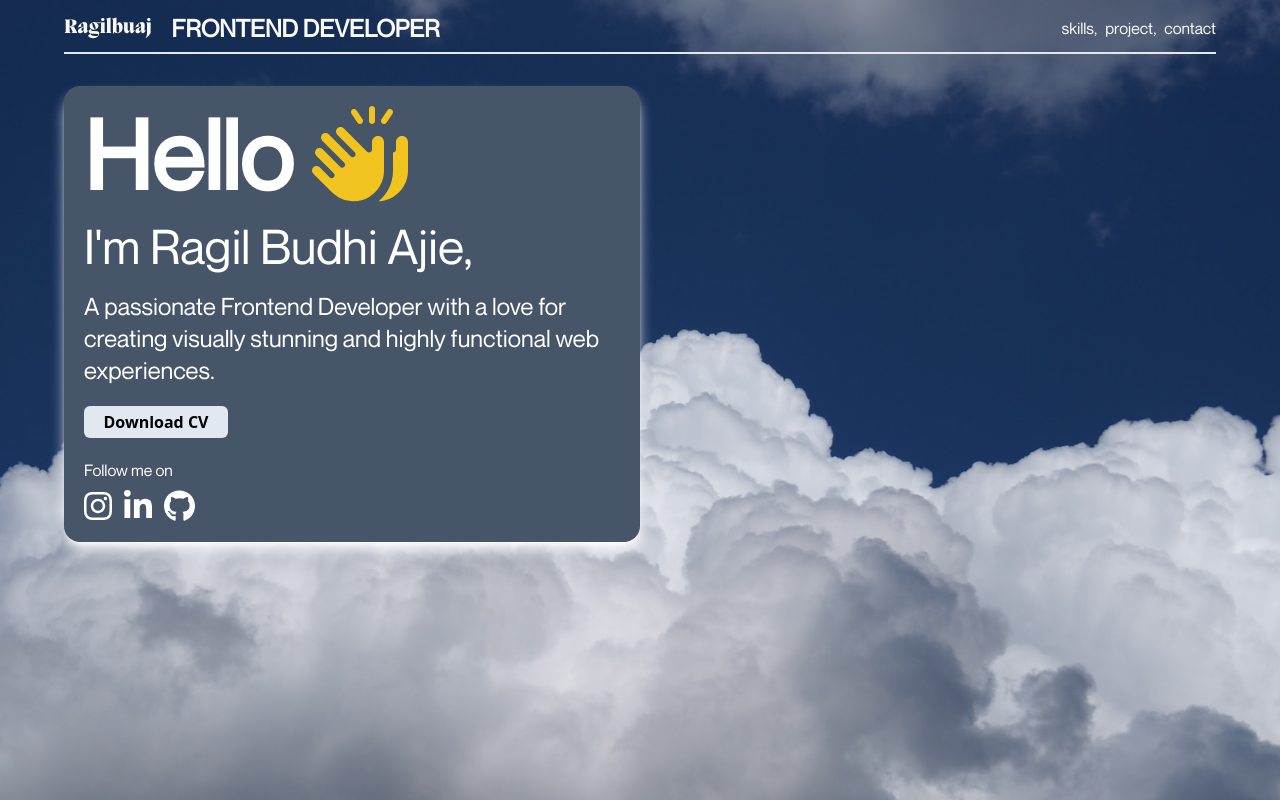
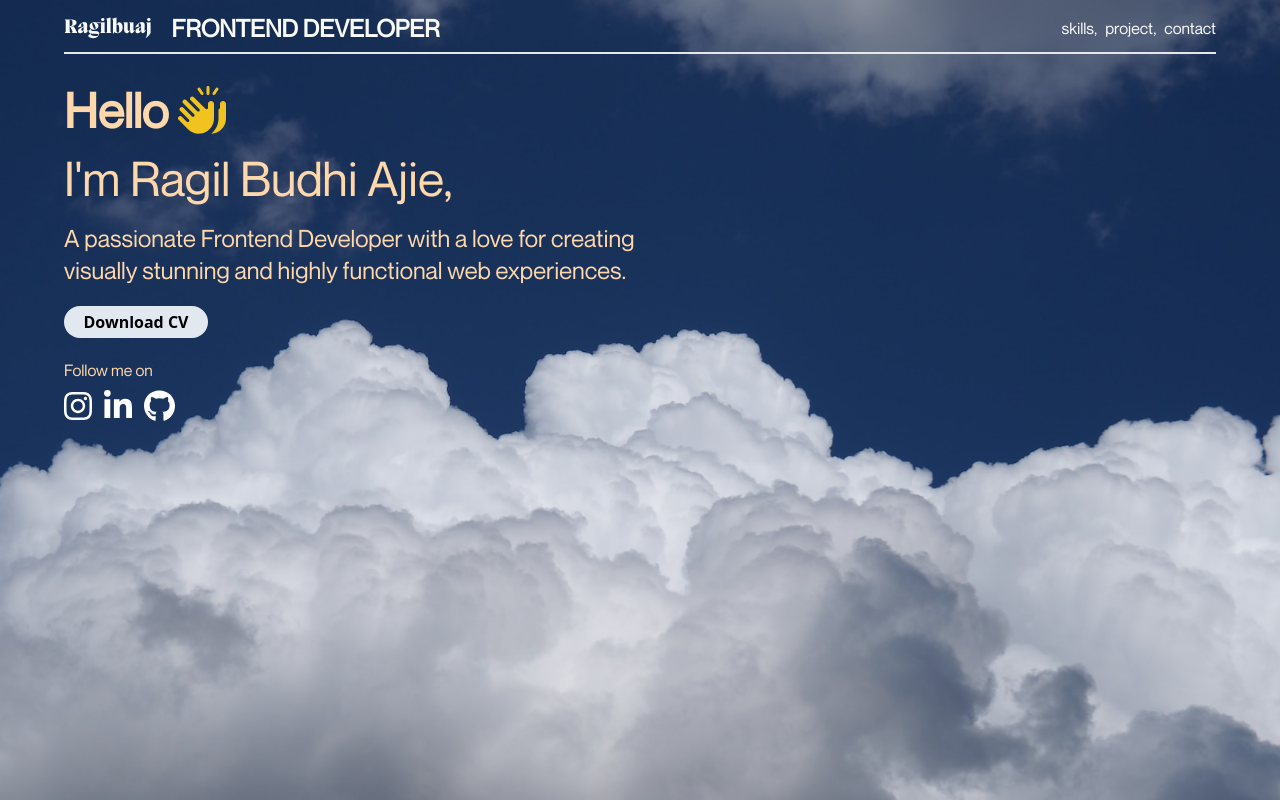
Before and after one commit to ragilbuaj/ragilbuaj-personal-portfolio, a React (Vite) app: page / in a window 1280 px wide. Built offline with nearby package versions, Linux system fonts and the light colour scheme.

Commit message:
modified: delete background and adding typed.js

```diff
--- a/package.json
+++ b/package.json
@@ -16,7 +16,8 @@
     "@fortawesome/free-solid-svg-icons": "^6.4.0",
     "@fortawesome/react-fontawesome": "^0.2.0",
     "react": "^18.2.0",
-    "react-dom": "^18.2.0"
+    "react-dom": "^18.2.0",
+    "typed.js": "^2.0.16"
   },
   "devDependencies": {
     "@types/react": "^18.0.37",
--- a/src/App.css
+++ b/src/App.css
@@ -38,6 +38,15 @@
   }
 }
 
+@keyframes textButtonAnimation {
+  from {
+    transform: translateX(-100%);
+  }
+  to {
+    transform: translateX(100%);
+  }
+}
+
 .nav-link:hover::after {
   content: "";
   position: absolute;
@@ -54,3 +63,11 @@
 .background {
   animation: backgroundAnimation 15s ease alternate infinite;
 }
+
+.btn-text:hover {
+  animation: textButtonAnimation 0.5s ease infinite;
+}
+
+.typed-cursor {
+  display: none;
+}
--- a/src/components/About.jsx
+++ b/src/components/About.jsx
@@ -1,30 +1,46 @@
 import '../App.css'
+import { useEffect, useRef } from 'react';
+import Typed from 'typed.js';
 import { FontAwesomeIcon } from '@fortawesome/react-fontawesome'
 import { faHandsClapping } from '@fortawesome/free-solid-svg-icons'
 import { faGithub, faInstagram, faLinkedinIn } from '@fortawesome/free-brands-svg-icons'
 
 function About() {
 
+    // const el = useRef(null);
+
+    useEffect(() => {
+        const typed = new Typed('#text-name', {
+            strings: ['I\'m Ragil Budhi Ajie,'],
+            typeSpeed: 50,
+            backSpeed: 50,
+            loop: true,
+        });
+
+        return () => {
+        typed.destroy();
+        };
+    }, []);
+
     const handleDownload = () => {
-        // Replace "document_url" with the actual URL of the document you want to download
         const documentUrl = 'https://drive.google.com/u/1/uc?id=1r4y30y9b1lvEm9pW1cmjHr4mkY--oNHM&export=download';
 
-        // Create a temporary anchor element
         const link = document.createElement('a');
         link.href = documentUrl;
 
-        // Trigger a click event on the anchor element
         link.click();
     };
 
     return (
-        <div className='flex flex-col gap-5 w-6/12 bg-slate-600 rounded-2xl p-5 shadow-lg shadow-white'>
-            <h1 className='font-neue-montreal text-white text-8xl font-semibold'>Hello <FontAwesomeIcon icon={faHandsClapping} style={{ color: "#f1c31e", }} /></h1>
-            <p className='font-neue-montreal text-white text-5xl'>I'm Ragil Budhi Ajie,</p>
-            <p className='font-neue-montreal text-white text-2xl'>A passionate Frontend Developer with a love for creating visually stunning and highly functional web experiences.</p>
-            <button className='bg-slate-200 w-36 text-center font-semibold p-1 rounded-md hover:bg-sky-900 hover:text-white' onClick={handleDownload}>Download CV</button>
+        <div className='flex flex-col gap-5 w-6/12'>
+            <h1 className='font-neue-montreal text-orange-200 text-5xl font-semibold'>Hello <FontAwesomeIcon icon={faHandsClapping} style={{ color: "#f1c31e", }} /></h1>
+            <span id='text-name' className='font-neue-montreal text-orange-200 text-5xl'></span>
+            <p id='text-about' className='font-neue-montreal text-orange-200 text-2xl'>A passionate Frontend Developer with a love for creating visually stunning and highly functional web experiences.</p>
+            <button className='btn-cv bg-slate-200 w-36 text-center font-semibold p-1 rounded-2xl hover:bg-sky-900 hover:text-white' onClick={handleDownload}>
+                <span className='btn-text'>Download CV</span>
+            </button>
             <div className='flex flex-col gap-2'>
-                <p className='font-neue-montreal text-white text-md'>Follow me on</p>
+                <p className='font-neue-montreal text-orange-200 text-md'>Follow me on</p>
                 <div className='flex gap-3'>
                     <a href='https://www.instagram.com/ragilbuaj/' target="_blank"><FontAwesomeIcon className='text-white hover:text-sky-900 fa-2xl' icon={faInstagram} /></a>
                     <a href='https://www.linkedin.com/in/ragil-budhi-ajie/' target="_blank"><FontAwesomeIcon className='text-white hover:text-sky-900 fa-2xl' icon={faLinkedinIn} /></a>
--- a/src/components/Navbar.jsx
+++ b/src/components/Navbar.jsx
@@ -3,10 +3,10 @@ import '../App.css';
 function Navbar() {
 
     return (
-        <header className='items-center'>
+        <header className='items-center sticky'>
             <nav className='flex justify-between items-center pb-2 border-b-2 text-stone-50'>
                 <div className='flex items-center gap-5'>
-                    <a href='#' className='font-migra text-xl'>Ragilbuaj</a>
+                    <a href='https://ragilbuaj.netlify.app/' className='font-migra text-xl hover:text-orange-200'>Ragilbuaj</a>
                     <p className='font-neue-montreal text-2xl font-semibold'>FRONTEND DEVELOPER</p>
                 </div>
                 <ul className='font-neue-montreal flex gap-2'>
```
Also changed, not shown: 1 other file (tests, documents, lock files or other folders).
